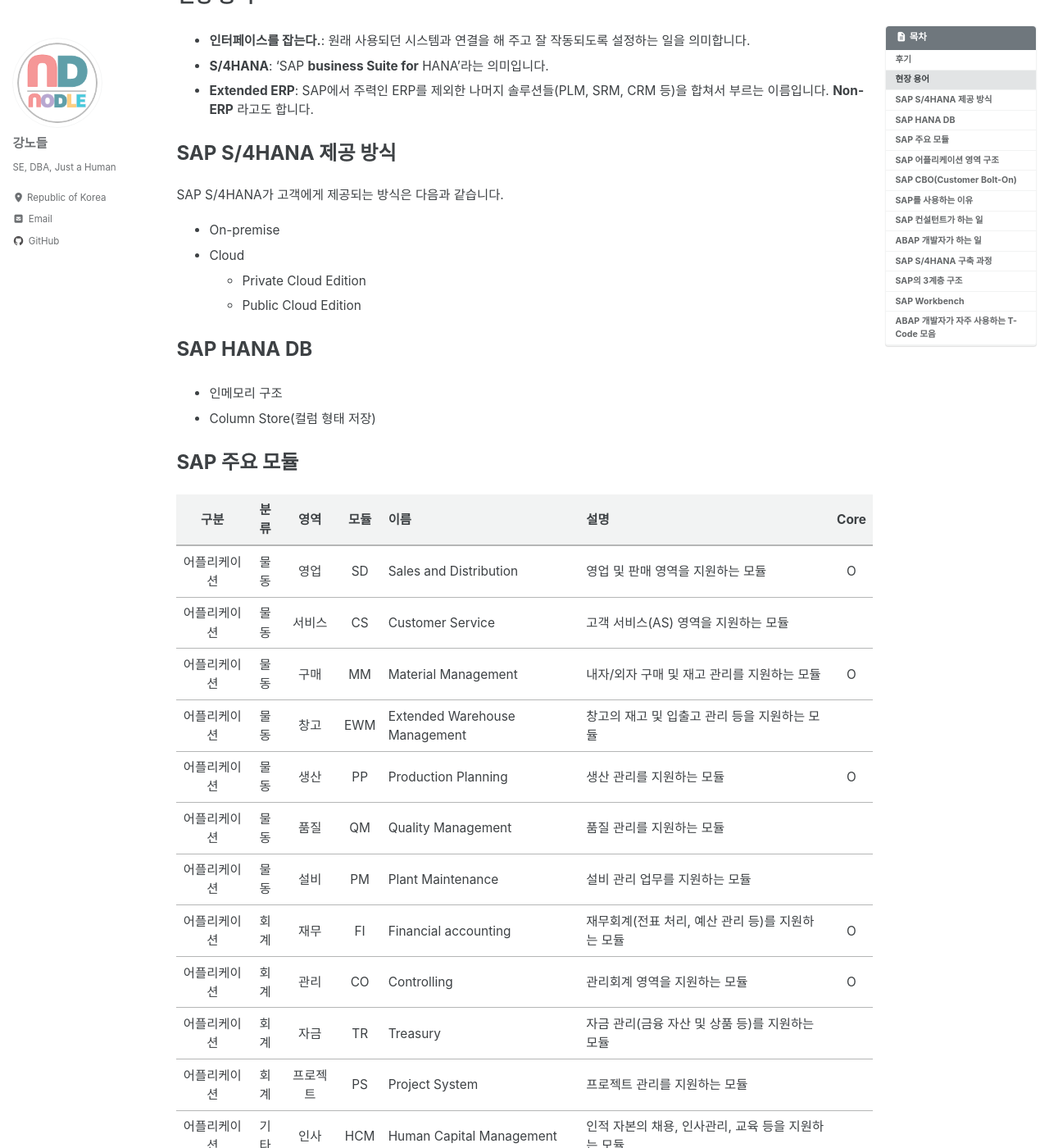
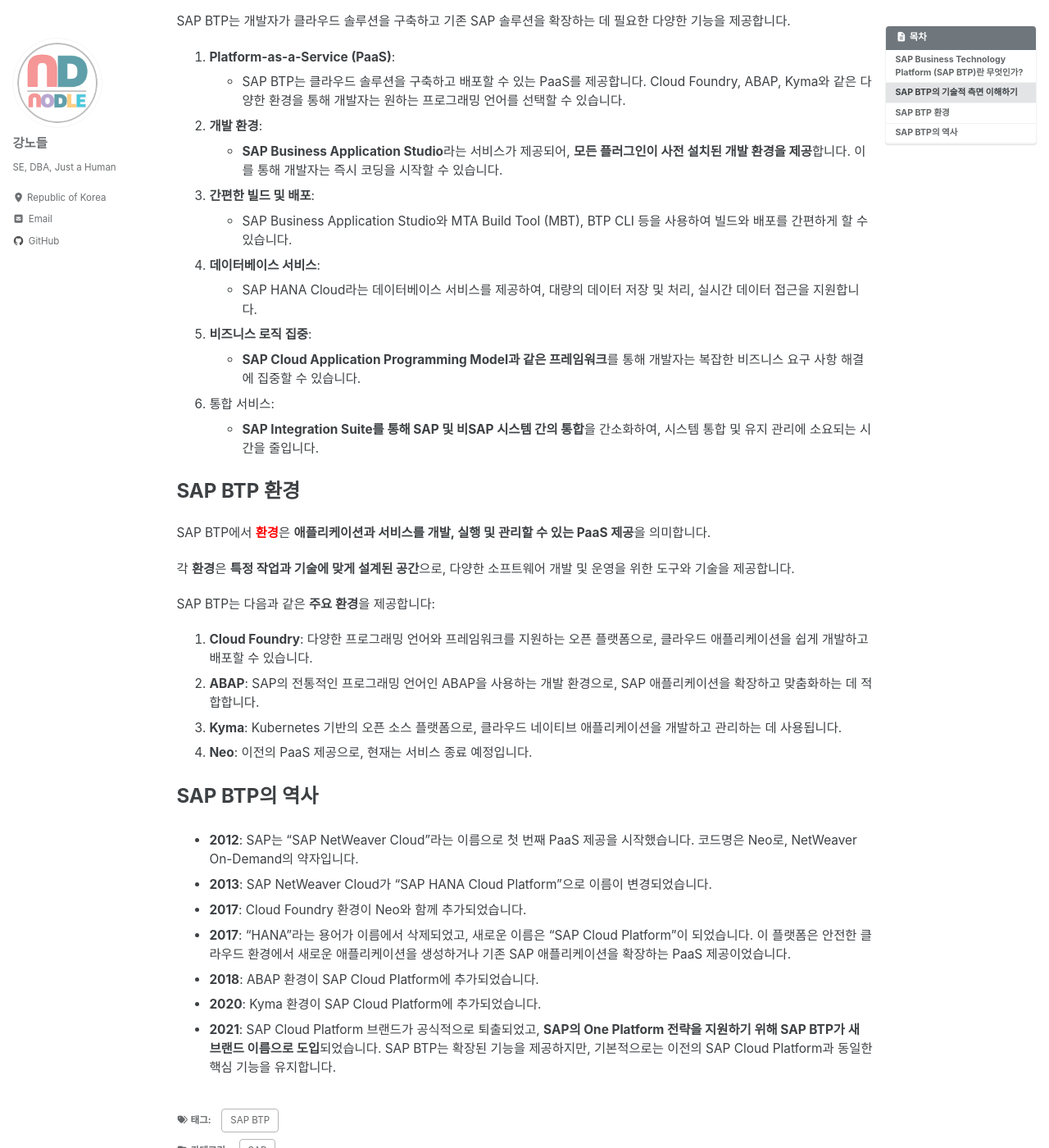
Before and after one commit to NodleKang/nodlekang.github.io, a Jekyll site: the page built from _posts/sap/2025-01-15-sap-btp-to-a-beginner.md, in a window 1280 px wide and 1400 px high, scrolled down 471 px. Shown: the whole window at 82% size. Built offline with Jekyll 4.4.1, drawn with Linux system fonts in a browser that asks for light colours; cached includes are drawn as plain includes; some web fonts are replaced; some of the changed text lies outside the part shown.

Commit message:
add post

```diff
--- /dev/null
+++ b/_posts/sap/2025-01-15-sap-btp-to-a-beginner.md
@@ -0,0 +1,64 @@
+---
+layout: single
+title: "[SAP] BTP (Business Technology Platform)"
+date: 2025-01-15 17:00:00 +0900
+categories:
+  - SAP
+tag:
+  - SAP BTP
+toc: true
+toc_label: 목차
+toc_sticky: true
+---
+
+본 포스트는 2025년 1월에 [Explaining SAP Business Technology Platform (SAP BTP) to a Beginner](https://community.sap.com/t5/technology-blogs-by-sap/explaining-sap-business-technology-platform-sap-btp-to-a-beginner/ba-p/13557182) 글을 읽고 정리한 내용입니다.
+
+# SAP Business Technology Platform (SAP BTP)란 무엇인가?
+
+SAP BTP는 조직이 클라우드 솔루션을 구축하거나 기존 SAP 시스템을 확장하는 데 필요한 다양한 서비스와 솔루션을 제공하는 플랫폼입니다.
+
+SAP BTP는 기업이 필요한 모든 서비스가 통합된 패키지라고 생각하면 됩니다. 기업은 통합된 패키지에서 필요한 부분만 사용하면 됩니다.
+
+# SAP BTP의 기술적 측면 이해하기
+
+SAP BTP는 개발자가 클라우드 솔루션을 구축하고 기존 SAP 솔루션을 확장하는 데 필요한 다양한 기능을 제공합니다.
+
+1. **Platform-as-a-Service (PaaS)**:
+  - SAP BTP는 클라우드 솔루션을 구축하고 배포할 수 있는 PaaS를 제공합니다. Cloud Foundry, ABAP, Kyma와 같은 다양한 환경을 통해 개발자는 원하는 프로그래밍 언어를 선택할 수 있습니다.
+2. **개발 환경**:
+  - **SAP Business Application Studio**라는 서비스가 제공되어, **모든 플러그인이 사전 설치된 개발 환경을 제공**합니다. 이를 통해 개발자는 즉시 코딩을 시작할 수 있습니다.
+3. **간편한 빌드 및 배포**:
+  - SAP Business Application Studio와 MTA Build Tool (MBT), BTP CLI 등을 사용하여 빌드와 배포를 간편하게 할 수 있습니다.
+4. **데이터베이스 서비스**:
+  - SAP HANA Cloud라는 데이터베이스 서비스를 제공하여, 대량의 데이터 저장 및 처리, 실시간 데이터 접근을 지원합니다.
+5. **비즈니스 로직 집중**:
+  - **SAP Cloud Application Programming Model과 같은 프레임워크**를 통해 개발자는 복잡한 비즈니스 요구 사항 해결에 집중할 수 있습니다.
+6. 통합 서비스:
+  - **SAP Integration Suite를 통해 SAP 및 비SAP 시스템 간의 통합**을 간소화하여, 시스템 통합 및 유지 관리에 소요되는 시간을 줄입니다.
+
+# SAP BTP 환경
+
+SAP BTP에서 <span style="color:red">**환경**</span>은 **애플리케이션과 서비스를 개발, 실행 및 관리할 수 있는 PaaS 제공**을 의미합니다.
+
+각 **환경**은 **특정 작업과 기술에 맞게 설계된 공간**으로, 다양한 소프트웨어 개발 및 운영을 위한 도구와 기술을 제공합니다.
+
+SAP BTP는 다음과 같은 **주요 환경**을 제공합니다:
+
+1. **Cloud Foundry**:
+다양한 프로그래밍 언어와 프레임워크를 지원하는 오픈 플랫폼으로, 클라우드 애플리케이션을 쉽게 개발하고 배포할 수 있습니다.
+2. **ABAP**:
+SAP의 전통적인 프로그래밍 언어인 ABAP을 사용하는 개발 환경으로, SAP 애플리케이션을 확장하고 맞춤화하는 데 적합합니다.
+3. **Kyma**:
+Kubernetes 기반의 오픈 소스 플랫폼으로, 클라우드 네이티브 애플리케이션을 개발하고 관리하는 데 사용됩니다.
+4. **Neo**:
+이전의 PaaS 제공으로, 현재는 서비스 종료 예정입니다.
+
+# SAP BTP의 역사
+
+- **2012**: SAP는 "SAP NetWeaver Cloud"라는 이름으로 첫 번째 PaaS 제공을 시작했습니다. 코드명은 Neo로, NetWeaver On-Demand의 약자입니다.
+- **2013**: SAP NetWeaver Cloud가 "SAP HANA Cloud Platform"으로 이름이 변경되었습니다.
+- **2017**: Cloud Foundry 환경이 Neo와 함께 추가되었습니다.
+- **2017**: "HANA"라는 용어가 이름에서 삭제되었고, 새로운 이름은 "SAP Cloud Platform"이 되었습니다. 이 플랫폼은 안전한 클라우드 환경에서 새로운 애플리케이션을 생성하거나 기존 SAP 애플리케이션을 확장하는 PaaS 제공이었습니다.
+- **2018**: ABAP 환경이 SAP Cloud Platform에 추가되었습니다.
+- **2020**: Kyma 환경이 SAP Cloud Platform에 추가되었습니다.
+- **2021**: SAP Cloud Platform 브랜드가 공식적으로 퇴출되었고, **SAP의 One Platform 전략을 지원하기 위해 SAP BTP가 새 브랜드 이름으로 도입**되었습니다. SAP BTP는 확장된 기능을 제공하지만, 기본적으로는 이전의 SAP Cloud Platform과 동일한 핵심 기능을 유지합니다.
--- a/_posts/sap/2025-01-16-sap-btp-to-a-beginner.md
+++ /dev/null
@@ -1,162 +0,0 @@
----
-layout: single
-title: "[SAP] 삼성에서 ERP로 먹고사는 컨설턴트가 알려주는 SAP (작성중)"
-date: 2025-01-15 09:50:00 +0900
-categories:
-  - SAP
-tag:
-  - SAP
-  - CDS
-toc: true
-toc_label: 목차
-toc_sticky: true
----
-
-본 포스트는 2025년 1월에 [삼성에서 ERP로 먹고사는 컨설턴트가 알려주는 SAP] 도서를 읽고 개인적으로 필요한 내용을 정리한 것 입니다.
-
-# 후기
-
-공식 문서 등에서 미사여구로 꾸며진 글이 아니라 실제 업무를 하면서 느낀 점을 한국인이 한국어로 정리해서 저처럼 SAP를 처음 시작하려는 한국인 입문자에게는 꼭 필요한 책입니다.
-
-책이 얇아서 금방 읽을 수 있어서 더욱 좋습니다.
-
-SAP를 처음 접하는 사람이라면 강력 추천합니다.
-
-# 현장 용어
-
-- **인터페이스를 잡는다.**: 원래 사용되던 시스템과 연결을 해 주고 잘 작동되도록 설정하는 일을 의미합니다.
-- **S/4HANA**: 'SAP **business Suite for** HANA'라는 의미입니다.
-- **Extended ERP**: SAP에서 주력인 ERP를 제외한 나머지 솔루션들(PLM, SRM, CRM 등)을 합쳐서 부르는 이름입니다. **Non-ERP** 라고도 합니다.
-
-# SAP S/4HANA 제공 방식
-
-SAP S/4HANA가 고객에게 제공되는 방식은 다음과 같습니다.
-
-- On-premise
-- Cloud
-  - Private Cloud Edition
-  - Public Cloud Edition
-
-# SAP HANA DB
-
-- 인메모리 구조
-- Column Store(컬럼 형태 저장)
-
-# SAP 주요 모듈
-
-| 구분 | 분류 | 영역 | 모듈 | 이름 | 설명 | Core |
-|:---:|:---:|:---:|:---:|:---|:---|:---:|
-| 어플리케이션 | 물동 | 영업 | SD | Sales and Distribution | 영업 및 판매 영역을 지원하는 모듈 | O |
-| 어플리케이션 | 물동 | 서비스 | CS | Customer Service | 고객 서비스(AS) 영역을 지원하는 모듈 | |
-| 어플리케이션 | 물동 | 구매 | MM | Material Management | 내자/외자 구매 및 재고 관리를 지원하는 모듈 | O |
-| 어플리케이션 | 물동 | 창고 | EWM | Extended Warehouse Management | 창고의 재고 및 입출고 관리 등을 지원하는 모듈 | |
-| 어플리케이션 | 물동 | 생산 | PP | Production Planning | 생산 관리를 지원하는 모듈 | O |
-| 어플리케이션 | 물동 | 품질 | QM | Quality Management | 품질 관리를 지원하는 모듈 | |
-| 어플리케이션 | 물동 | 설비 | PM | Plant Maintenance | 설비 관리 업무를 지원하는 모듈 |
-| 어플리케이션 | 회계 | 재무 | FI | Financial accounting | 재무회계(전표 처리, 예산 관리 등)를 지원하는 모듈 | O |
-| 어플리케이션 | 회계 | 관리 | CO | Controlling | 관리회계 영역을 지원하는 모듈 | O |
-| 어플리케이션 | 회계 | 자금 | TR | Treasury | 자금 관리(금융 자산 및 상품 등)를 지원하는 모듈 | |
-| 어플리케이션 | 회계 | 프로젝트 | PS | Project System | 프로젝트 관리를 지원하는 모듈 | |
-| 어플리케이션 | 기타 | 인사 | HCM | Human Capital Management | 인적 자본의 채용, 인사관리, 교육 등을 지원하는 모듈 | |
-| 어플리케이션 | 기타 | 산업특화 | IS | Industry Solutions | 다양한 산업분야에 특화된 솔루션 | |
-| 어플리케이션 | 기타 | 추가 개발 | CBO | Customer Bolt-On | ABAP(SAP 전용 개발 툴)으로 추가 개발한 영역 | |
-| 인프라 | | | BC | Basis | 시스템의 설치, 운영, 모니터링 등을 지원하는 모듈 | |
-
-# SAP 어플리케이션 영역 구조
-
-![SAP 어플리케이션 영역 구조](/assets/images/post/sap/2025-01-15-sap-hana-guidebook-for-beginner/application_area_structure.jpg)
-
-SAP에서 <span style="color:red">**표준**</span>은 <span style="color:red">**핵심모듈(Standard)와 산업특화 영역(IS)**</span>을 포함합니다.
-
-# SAP CBO(Customer Bolt-On)
-
-CBO는 사용자의 필요에 의해 더해지는 영역입니다.
-
-CBO 프로그램 구분법: **프로그램ID와 트랜잭션 코드(T-Code)가 <span style="color:red">'Y'</span> 나 <span style="color:red">'Z'</span>로 시작하는 프로그램**은 CBO 프로그램입니다.
-
-<div class="notice-info" markdown="1">
-* 프로그램ID: 프로그램의 이름
-
-* 트랜잭션 코드(T-Code): 프로그램의 별명
-</div>
-
-CBO는 크게 다섯가지 유형이 있습니다:
-- 온라인: CRUD 모두 가능
-- 리포트: 필요한 정보를 조합해서 보여줌
-- 인터페이스: 다른 시스템과 데이터를 주고 받기
-- BDC: 반복 작업(엑셀의 매크로 기능과 유사)
-- Migration: 시스템 이관시 필요
-
-# SAP를 사용하는 이유
-
-- 문제가 발생하면 CBO 영역만 분석하면 됩니다.
-- 'SAP 표준의 데이터는 맞다'는 믿음이 전 세계적으로 인정됩니다.
-- 사용자가 데이터를 마음대로 변경할 수 없습니다.
-
-# SAP 컨설턴트가 하는 일
-
-- 현재 일하는 방법(AS-IS) 정리하기
-- 미래 일하는 방법(TO-BE) 만들기
-- 차이(Fit-Gap) 분석하기
-  - Fit: 회사가 일하는 방식을 SAP솔루션이 제시하는 방식으로 맞추기
-  - Gap: 회사가 일하는 방식에 맞게 추가 프로그램을 만들거나 보완하기
-- 추가할 프로그램 설계하기
-- ABAP 개발자와 협업하기
-
-# ABAP 개발자가 하는 일
-
-- SAP 컨설턴트의 설계서 이해하기
-- 프로그램 개발하기
-- 테스트하기
-
-# SAP S/4HANA 구축 과정
-
-![SAP S/4HANA 구축 과정](/assets/images/post/sap/2025-01-15-sap-hana-guidebook-for-beginner/sap_fit_gap.jpg)
-
-1. 커스터마이징(Customizing)/컨피그레이션(Configuration)
-  - 모든 프로세스가 포함돼 있는 S/4HANA에서 기업이 필요한 프로세스만 추출하는 과정
-2. 확장(Enhancement)
-  - SAP가 처음부터 일부 기능을 추가할 수 있게 열어 놓은 기능 확장
-3. CBO(Customer Bolt-On)
-  - 완전히 새로운 프로그램을 개발해서 추가
-
-# SAP의 3계층 구조
-
-![SAP의 3계층 구조](/assets/images/post/sap/2025-01-15-sap-hana-guidebook-for-beginner/sap_3tier.png)
-
-# SAP Workbench
-
-SAP Workbench는 SAP 시스템에서 ABAP 개발을 위해 사용되는 모든 개발툴의 모음입니다.
-
-화면에 접근할 때는 T-Code <span style="color:red">**SE80**</span> 을 사용합니다.
-
-# ABAP 개발자가 자주 사용하는 T-Code 모음
-
-| T-Code | 이름 | 설명 |
-|:---|:---|:---|
-| SE80 | Object Navigater | ABAP 개발자가 사용하는 대부분의 기능을 제공합니다. (aka. SAP Workbench) |
-| SE38 | ABAP 편집기 | ABAP 프로그램 소스 코드를 만들고 관리합니다. |
-| SE37 | Function Builder | ABAP Function(함수)를 만들고 관리합니다. |
-| SE24 | Class Builder | ABAP 클래스를 만들고 관리합니다. |
-| SE18 | BAdi Builder | Business Add-Ins를 관리합니다. |
-| SE19 | BAdi Builder | Business Add-Ins를 (더 자세하게) 관리합니다. |
-| SE91 | Message Maintenance | 메시지 클래스 관리 |
-| SE93 | 트랜잭션 유지보수 | T-Code 관리 |
-| SE11 | ABAP Dictionary | 테이블, 뷰, 데이터 유형을 등을 만들고 관리합니다. |
-| SE16 | 데이터 브라우저 | 테이블 데이터 조회합니다.(조회 위주) |
-| SE16N | 일반 테이블 조회 | 테이블 데이터 관리합니다.(생성/변경/조회) |
-| ST22 | ABAP 런타임 에러 | ABAP 프로그램 수행 중 오류를 조회합니다. (덤프 확인) |
-| SHDB | 트랜잭션 리코더 | 트랜잭션을 녹은하듯이 기록합니다. (BDC 레코딩) |
-| SPRO | 커스터마이징 | 컨설턴트가 회사별 설정 사항을 세팅하는 곳입니다. |
-| SMARTFORMS | 스마트폼 | 각종 양식 문서를 디자인하는 곳입니다. |
-| SPROXY | PROXY 관리 | 다른 시스템과의 데이터 인터페이스를 관리합니다. |
-| SXI_MONITOR | XML Message Processing | PO를 통한 다른 시스템과의 인터페이스 이력을 조회합니다. |
-| S000 | 표준 메뉴 | SAP가 제공하는 기본 메뉴 트리로 돌아갑니다. |
-| SE43 | Edit Area Menu | 영역 메뉴를 관리합니다. |
-| SM37 | Job Selection | 백그라운드 잡 로그와 계획을 조회하고 관리합니다. |
-| SE09 | Transport Organizer | CTS 릴리즈/생성/변경 |
-| STMS | Transport 관리 시스템 | 전송 관리 시스템(이관) |
-| SU01 | User Maintenance | 사용자 관리(비밀번호 초기화 등) |
-| SU01D | User Maintenance | 사용자 조회(조회 전용) |
-| BAPI | BAPI Explorer | BAPI 탐색기 |
-| ABAPDOCU | ABAP Documentation | ABAP 도움말(F1) |
```
Also changed, not shown: _posts/sap/2025-01-15-sap-hana-guidebook-to-a-beginner.md (+0 -1 lines).
